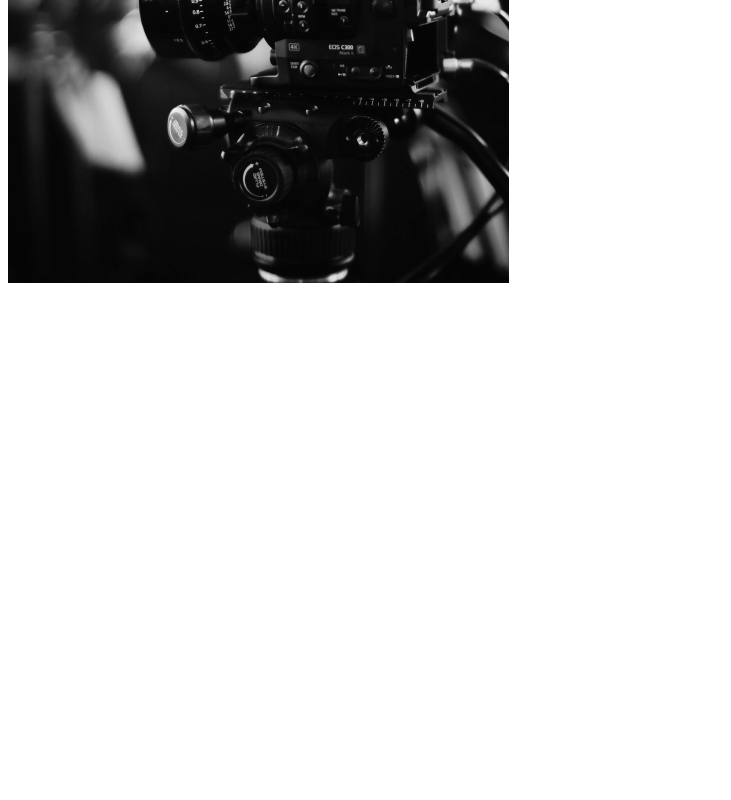
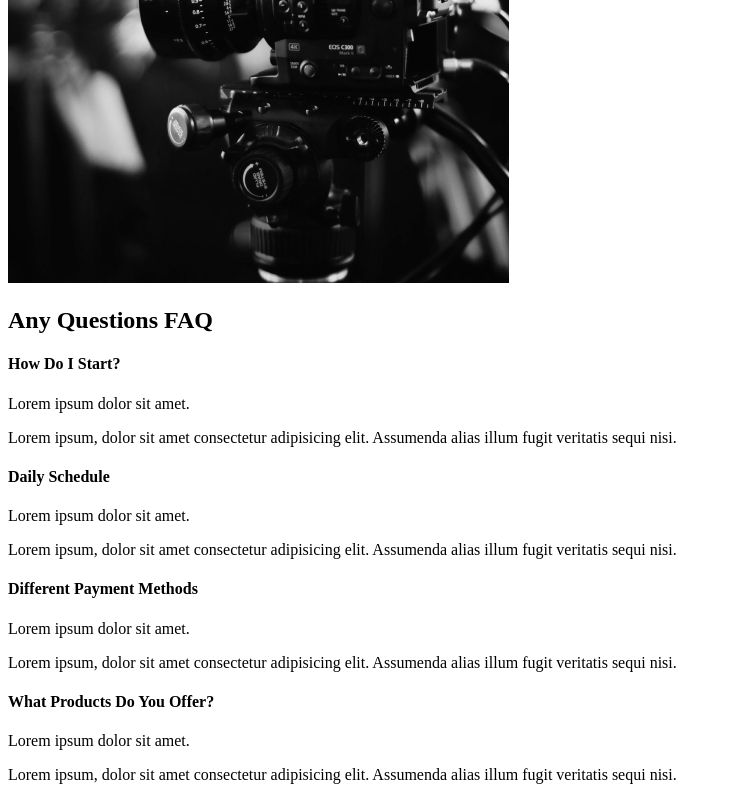
Before and after one commit to kinokoTakenoko35/react-p, a React (Create React App) app: page / in a window 1280 px wide. Shown: the part 2099-2899 px from the top of the page, without its empty margins (0-731 px from the left). Before the commit the page ends 2394 px from the top, so only its background shows below. Built offline with nearby package versions, Linux system fonts and the light colour scheme.

Commit message:
4. Faq section
page contents done??

```diff
--- /dev/null
+++ b/src/components/FaqSection.js
@@ -0,0 +1,53 @@
+import React from "react";
+
+const FaqSection = () => {
+  return (
+    <div className="faq">
+      <h2>
+        Any Questions <span>FAQ</span>
+      </h2>
+      <div className="question">
+        <h4>How Do I Start?</h4>
+        <div className="answer">
+          <p>Lorem ipsum dolor sit amet.</p>
+          <p>
+            Lorem ipsum, dolor sit amet consectetur adipisicing elit. Assumenda
+            alias illum fugit veritatis sequi nisi.
+          </p>
+        </div>
+      </div>
+      <div className="question">
+        <h4>Daily Schedule</h4>
+        <div className="answer">
+          <p>Lorem ipsum dolor sit amet.</p>
+          <p>
+            Lorem ipsum, dolor sit amet consectetur adipisicing elit. Assumenda
+            alias illum fugit veritatis sequi nisi.
+          </p>
+        </div>
+      </div>
+      <div className="question">
+        <h4>Different Payment Methods</h4>
+        <div className="answer">
+          <p>Lorem ipsum dolor sit amet.</p>
+          <p>
+            Lorem ipsum, dolor sit amet consectetur adipisicing elit. Assumenda
+            alias illum fugit veritatis sequi nisi.
+          </p>
+        </div>
+      </div>
+      <div className="question">
+        <h4>What Products Do You Offer?</h4>
+        <div className="answer">
+          <p>Lorem ipsum dolor sit amet.</p>
+          <p>
+            Lorem ipsum, dolor sit amet consectetur adipisicing elit. Assumenda
+            alias illum fugit veritatis sequi nisi.
+          </p>
+        </div>
+      </div>
+    </div>
+  );
+};
+
+export default FaqSection;
--- a/src/pages/AboutUs.js
+++ b/src/pages/AboutUs.js
@@ -2,13 +2,15 @@
 //Page Components
 import AboutSection from "../components/AboutSection";
 import ServicesSection from "../components/ServicesSection";
+import FaqSection from "../components/FaqSection";
 
 const AboutUs = () => {
   return (
-    <div>
+    <>
       <AboutSection />
       <ServicesSection />
-    </div>
+      <FaqSection />
+    </>
   );
 };
 
```
